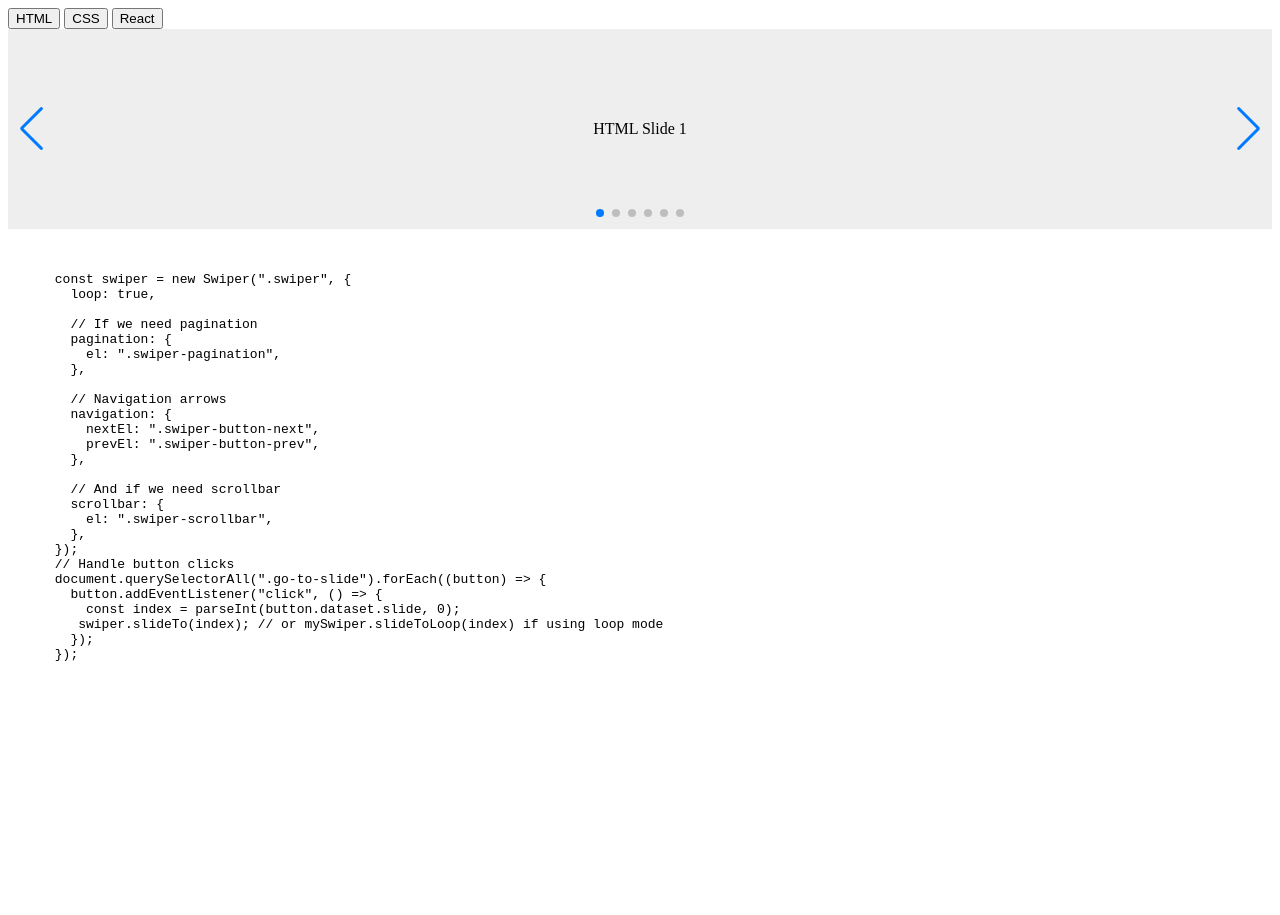
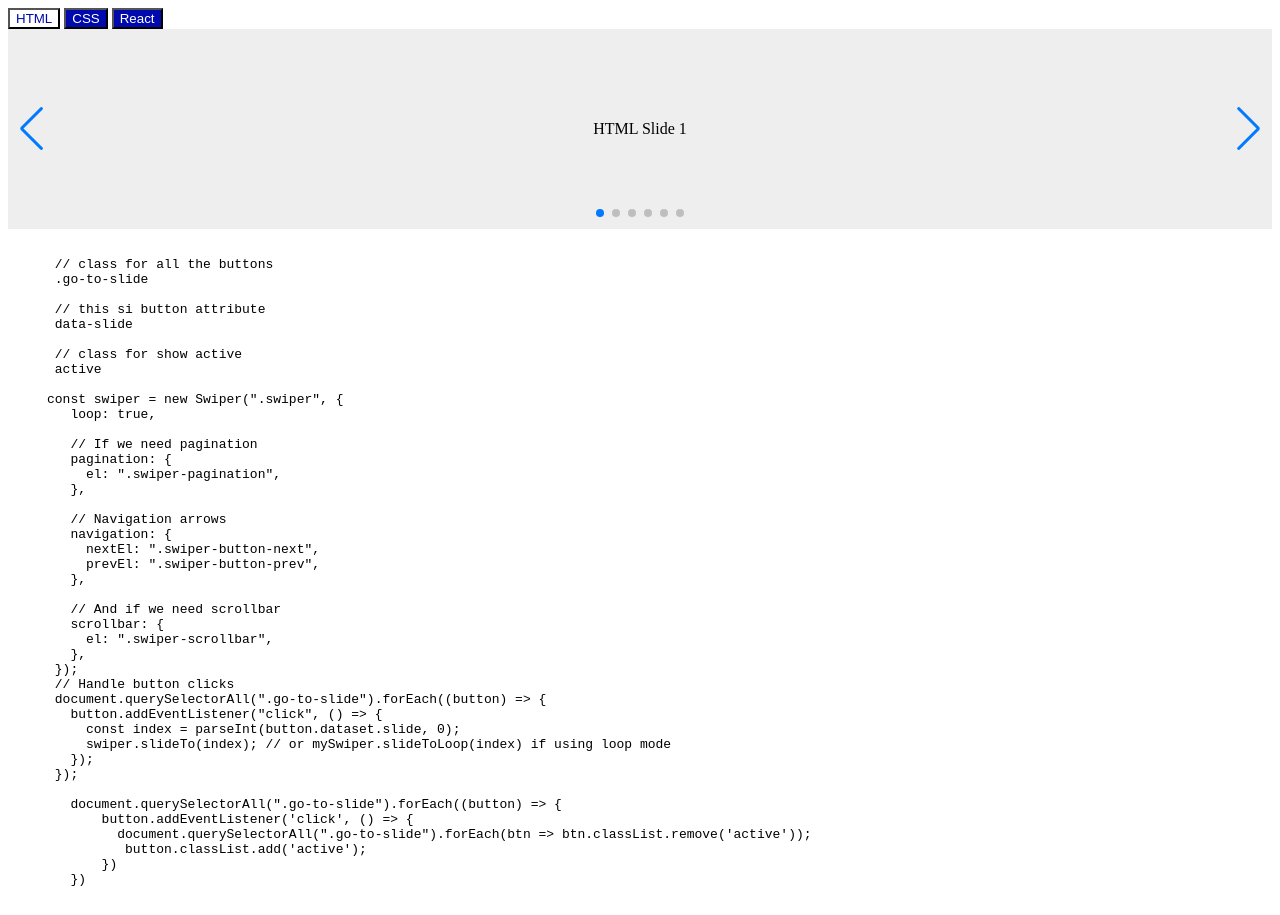
Before and after one commit to ashishmangla0/swiperTabs, a plain HTML site: page index.html in a window 1280 px wide. Before the commit the page ends 800 px from the top, so only its background shows below. Drawn offline with nearby package versions, Linux system fonts and the light colour scheme.

Commit message:
add new code for tabs active

```diff
--- a/index.html
+++ b/index.html
@@ -29,12 +29,20 @@
         align-items: center;
         justify-content: center;
       }
+      .go-to-slide{
+        background-color: #000AAC;
+        color: #ffffff;
+      }
+      .go-to-slide.active{
+        background: #ffffff;
+        color:#000AAC;
+      }
     </style>
   </head>
   <body>
     <!-- Tabs -->
     <div class="tabs">
-      <button class="go-to-slide" data-slide="0">HTML</button>
+      <button class="go-to-slide active" data-slide="0">HTML</button>
       <button class="go-to-slide" data-slide="2">CSS</button>
       <button class="go-to-slide" data-slide="4">React</button>
     </div>
@@ -53,9 +61,19 @@
       <div class="swiper-button-next html-next"></div>
     </div>
 
+
+
     <pre><code>
+      // class for all the buttons
+      .go-to-slide
 
-      const swiper = new Swiper(".swiper", {
+      // this si button attribute
+      data-slide
+
+      // class for show active
+      active
+
+     const swiper = new Swiper(".swiper", {
         loop: true,
 
         // If we need pagination
@@ -78,9 +96,16 @@
       document.querySelectorAll(".go-to-slide").forEach((button) => {
         button.addEventListener("click", () => {
           const index = parseInt(button.dataset.slide, 0);
-         swiper.slideTo(index); // or mySwiper.slideToLoop(index) if using loop mode
+          swiper.slideTo(index); // or mySwiper.slideToLoop(index) if using loop mode
         });
       });
+
+        document.querySelectorAll(".go-to-slide").forEach((button) => {
+            button.addEventListener('click', () => {
+              document.querySelectorAll(".go-to-slide").forEach(btn => btn.classList.remove('active'));
+               button.classList.add('active');
+            })
+        })
 
 </code></pre>
 
@@ -113,6 +138,14 @@
           swiper.slideTo(index); // or mySwiper.slideToLoop(index) if using loop mode
         });
       });
-    </script>
+
+        document.querySelectorAll(".go-to-slide").forEach((button) => {
+            button.addEventListener('click', () => {
+              document.querySelectorAll(".go-to-slide").forEach(btn => btn.classList.remove('active'));
+               button.classList.add('active');
+            })
+        })
+
+   </script>
   </body>
 </html>
```
